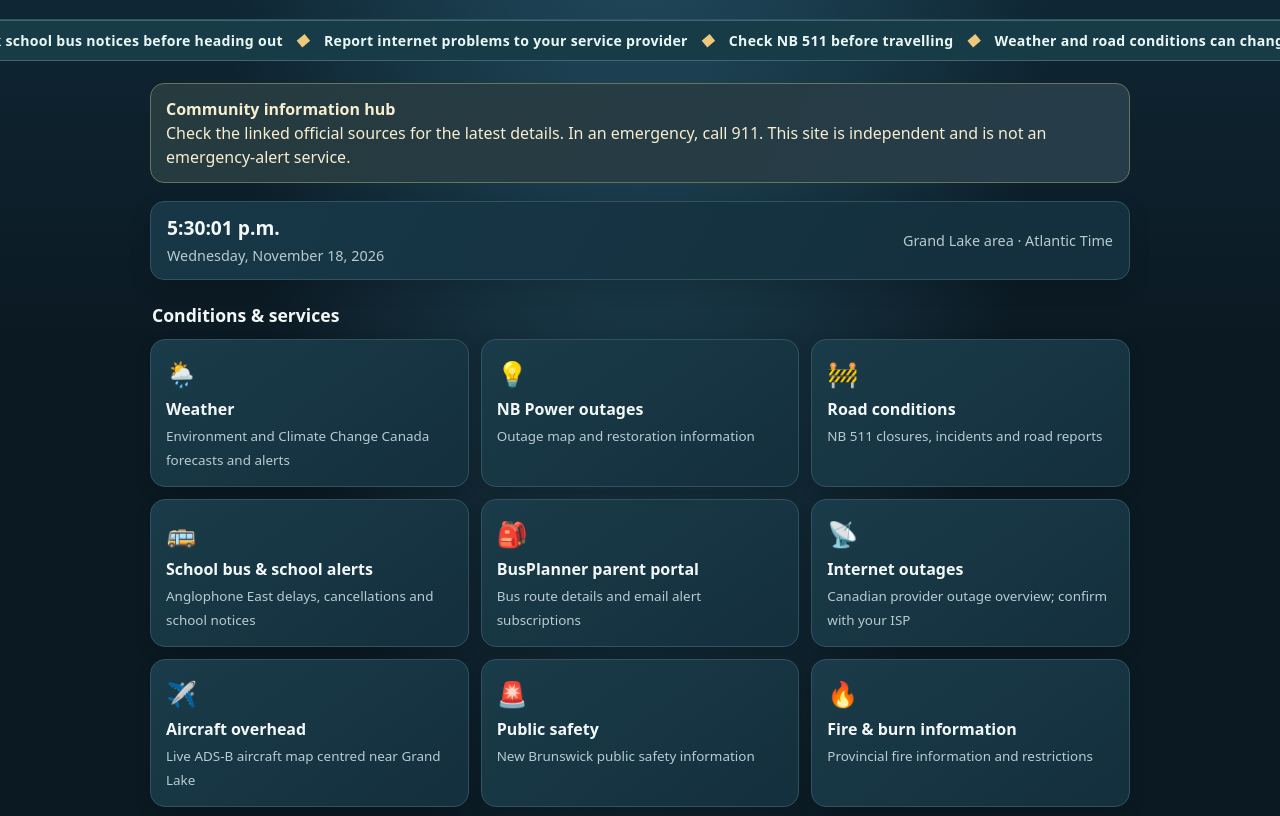
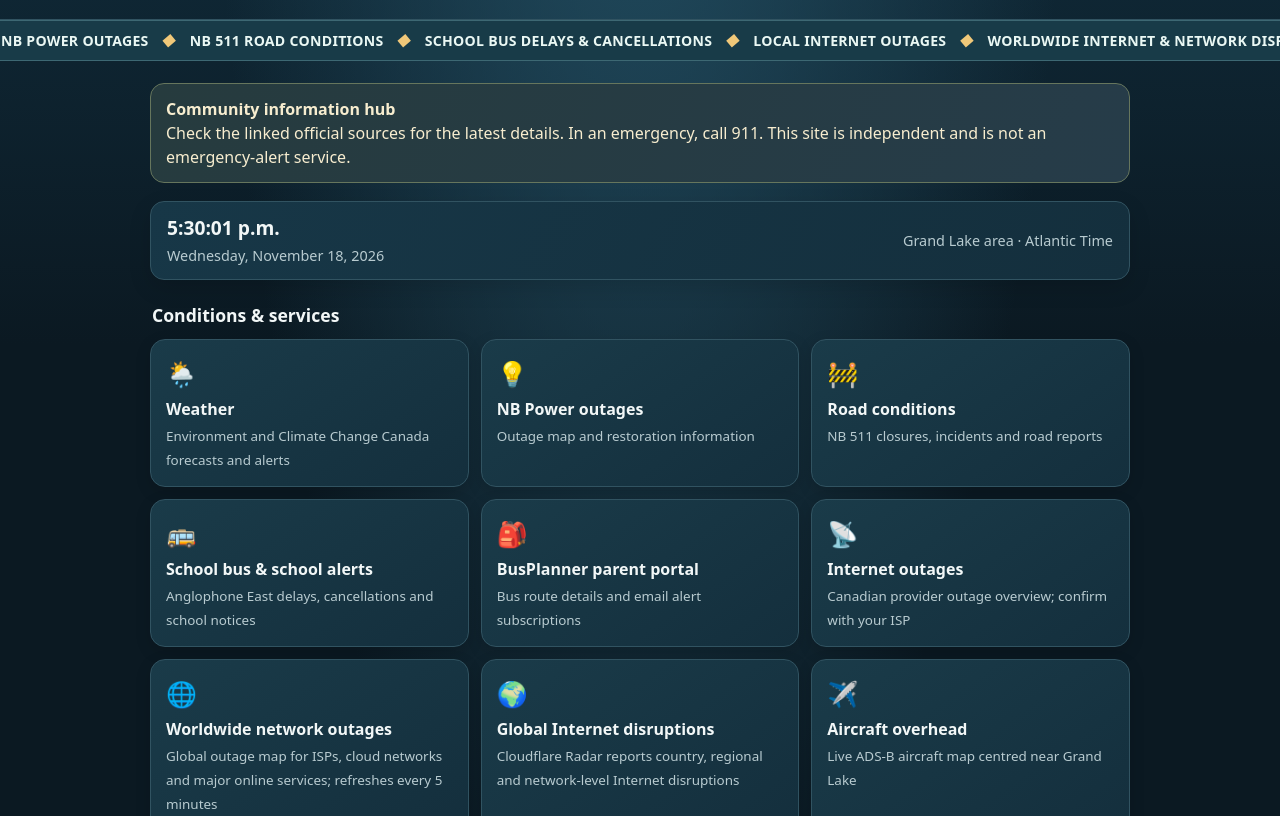
Before and after one commit to christopher72dmg-ctrl/GLA-Info, a plain HTML site: page index.html in a window 1280 px wide. Shown: the part 136-952 px from the top of the page. Drawn offline with Linux system fonts and the light colour scheme.

Commit message:
Add worldwide network outage maps and expand community ticker

```diff
--- a/index.html
+++ b/index.html
@@ -48,8 +48,8 @@ footer{text-align:center;color:var(--muted);font-size:.8rem;padding:0 20px 28px}
 </header>
 <div class="ticker" aria-label="Community information ticker">
  <div class="ticker-track">
-  <span>GRAND LAKE COMMUNITY INFO <i class="dot">◆</i> Check school bus notices before heading out <i class="dot">◆</i> Report internet problems to your service provider <i class="dot">◆</i> Check NB 511 before travelling <i class="dot">◆</i> Weather and road conditions can change quickly <i class="dot">◆</i> Share confirmed local information and include the time and location <i class="dot">◆</i></span>
-  <span aria-hidden="true">GRAND LAKE COMMUNITY INFO <i class="dot">◆</i> Check school bus notices before heading out <i class="dot">◆</i> Report internet problems to your service provider <i class="dot">◆</i> Check NB 511 before travelling <i class="dot">◆</i> Weather and road conditions can change quickly <i class="dot">◆</i> Share confirmed local information and include the time and location <i class="dot">◆</i></span>
+  <span>GRAND LAKE COMMUNITY INFO <i class="dot">◆</i> WEATHER &amp; ALERTS <i class="dot">◆</i> NB POWER OUTAGES <i class="dot">◆</i> NB 511 ROAD CONDITIONS <i class="dot">◆</i> SCHOOL BUS DELAYS &amp; CANCELLATIONS <i class="dot">◆</i> LOCAL INTERNET OUTAGES <i class="dot">◆</i> WORLDWIDE INTERNET &amp; NETWORK DISRUPTIONS <i class="dot">◆</i> AIRCRAFT OVER GRAND LAKE <i class="dot">◆</i> FIRE &amp; BURN RESTRICTIONS <i class="dot">◆</i> TIDES &amp; WATER LEVELS <i class="dot">◆</i> PUBLIC SAFETY NOTICES <i class="dot">◆</i> SHARE CONFIRMED REPORTS WITH LOCATION &amp; TIME <i class="dot">◆</i></span>
+  <span aria-hidden="true">GRAND LAKE COMMUNITY INFO <i class="dot">◆</i> WEATHER &amp; ALERTS <i class="dot">◆</i> NB POWER OUTAGES <i class="dot">◆</i> NB 511 ROAD CONDITIONS <i class="dot">◆</i> SCHOOL BUS DELAYS &amp; CANCELLATIONS <i class="dot">◆</i> LOCAL INTERNET OUTAGES <i class="dot">◆</i> WORLDWIDE INTERNET &amp; NETWORK DISRUPTIONS <i class="dot">◆</i> AIRCRAFT OVER GRAND LAKE <i class="dot">◆</i> FIRE &amp; BURN RESTRICTIONS <i class="dot">◆</i> TIDES &amp; WATER LEVELS <i class="dot">◆</i> PUBLIC SAFETY NOTICES <i class="dot">◆</i> SHARE CONFIRMED REPORTS WITH LOCATION &amp; TIME <i class="dot">◆</i></span>
  </div>
 </div>
 <main>
@@ -63,6 +63,8 @@ footer{text-align:center;color:var(--muted);font-size:.8rem;padding:0 20px 28px}
   <a class="tile" href="https://asdeast.nbed.ca/alerts/" target="_blank" rel="noopener"><span class="icon">🚌</span><b>School bus &amp; school alerts</b><small>Anglophone East delays, cancellations and school notices</small></a>
   <a class="tile" href="https://asdebp.nbed.nb.ca/" target="_blank" rel="noopener"><span class="icon">🎒</span><b>BusPlanner parent portal</b><small>Bus route details and email alert subscriptions</small></a>
   <a class="tile" href="https://outagecanada.com/internet-outages.html" target="_blank" rel="noopener"><span class="icon">📡</span><b>Internet outages</b><small>Canadian provider outage overview; confirm with your ISP</small></a>
+  <a class="tile" href="https://www.thousandeyes.com/outages/" target="_blank" rel="noopener"><span class="icon">🌐</span><b>Worldwide network outages</b><small>Global outage map for ISPs, cloud networks and major online services; refreshes every 5 minutes</small></a>
+  <a class="tile" href="https://radar.cloudflare.com/outage-center" target="_blank" rel="noopener"><span class="icon">🌍</span><b>Global Internet disruptions</b><small>Cloudflare Radar reports country, regional and network-level Internet disruptions</small></a>
   <a class="tile" href="https://globe.airplanes.live/?lat=46.0&amp;lon=-65.9&amp;zoom=8" target="_blank" rel="noopener"><span class="icon">✈️</span><b>Aircraft overhead</b><small>Live ADS-B aircraft map centred near Grand Lake</small></a>
   <a class="tile" href="https://www2.gnb.ca/content/gnb/en/departments/public_safety.html" target="_blank" rel="noopener"><span class="icon">🚨</span><b>Public safety</b><small>New Brunswick public safety information</small></a>
   <a class="tile" href="https://www2.gnb.ca/content/gnb/en/departments/erd/natural_resources/content/ForestsCrownLands/content/FireWatch.html" target="_blank" rel="noopener"><span class="icon">🔥</span><b>Fire &amp; burn information</b><small>Provincial fire information and restrictions</small></a>
```
